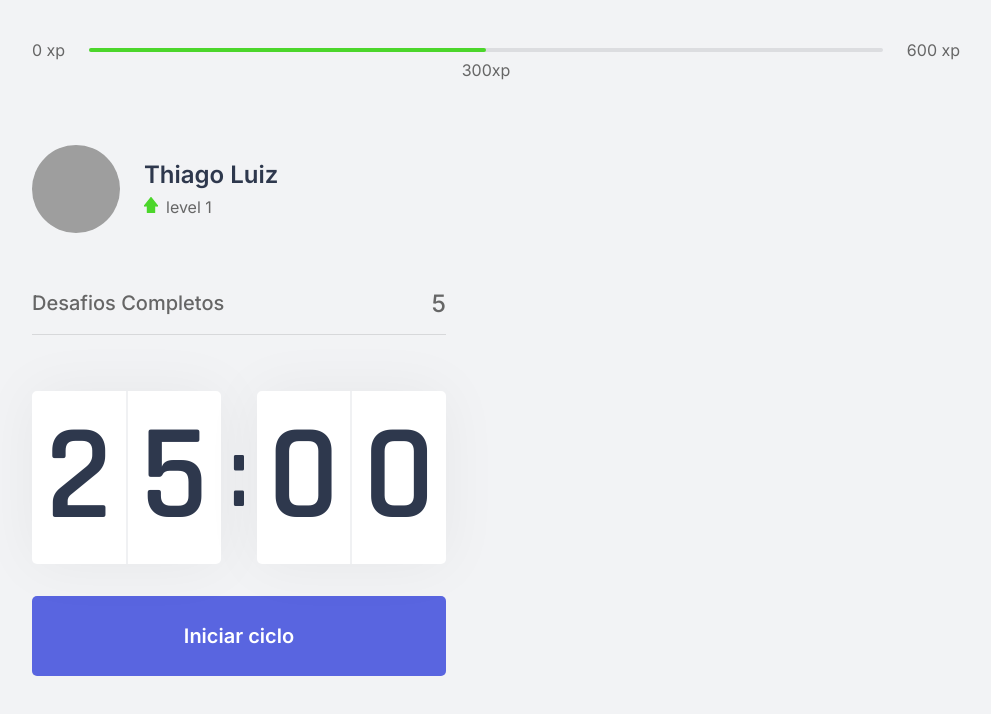
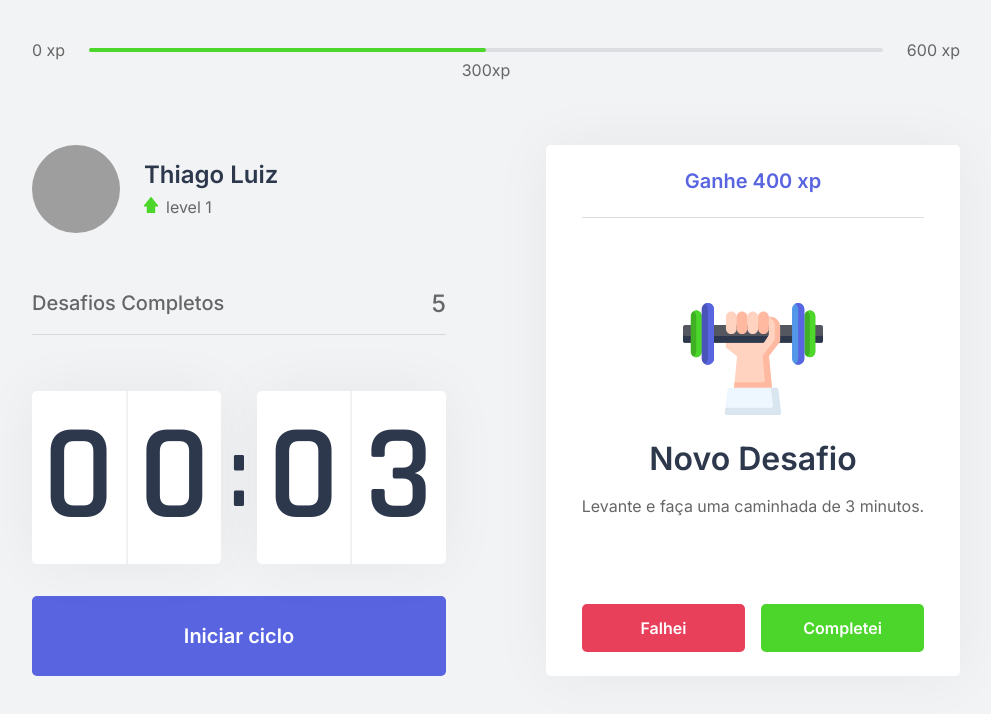
Before and after one commit to RpThiagoluiz/NLW-4---NextJs, a Next.js app: page / in a window 1280 px wide. Shown: the top 714 px of the page, without its empty margins (144-1135 px from the left). Built offline with nearby package versions, Linux system fonts and the light colour scheme; grey boxes are pictures that could not be loaded.

Commit message:
feat: hook

```diff
--- /dev/null
+++ b/src/components/ChallengeBox.tsx
@@ -0,0 +1,37 @@
+//Styles
+import styles from "../styles/components/ChallengeBox.module.css";
+
+const ChallengeBox = () => {
+  const hasActiveChallenge = true;
+  return (
+    <div className={styles.challengeBoxContainer}>
+      {hasActiveChallenge ? (
+        <div className={styles.challengeActive}>
+          <header>Ganhe 400 xp</header>
+          <main>
+            <img src="icons/body.svg" alt="" />
+            <strong>Novo Desafio</strong>
+            <p>Levante e faça uma caminhada de 3 minutos.</p>
+          </main>
+          <footer>
+            <button type="button" className={styles.challengeFailedButton}>
+              Falhei
+            </button>
+            <button type="button" className={styles.challengeSucceededButton}>
+              Completei
+            </button>
+          </footer>
+        </div>
+      ) : (
+        <div className={styles.challengNotActive}>
+          <strong>Finalize um ciclo para receber um desafio.</strong>
+          <p>
+            <img src="icons/level-up.svg" alt="Leve Up" />
+            Avance de level completando desafios
+          </p>
+        </div>
+      )}
+    </div>
+  );
+};
+export default ChallengeBox;
--- a/src/components/Countdown.tsx
+++ b/src/components/Countdown.tsx
@@ -3,11 +3,13 @@
 //Styles
 import styles from "../styles/components/Countdown.module.css";
 
+//Variavel Global para parar o setTimeout no momento do click.
 let coundownTimeout: NodeJS.Timeout;
 
 const Countdown = () => {
-  const [time, setTime] = useState(25 * 60);
+  const [time, setTime] = useState(0.05 * 60);
   const [isActive, setIsActive] = useState(false);
+  const [hasFinished, setHasFinished] = useState(false);
 
   const minutes = Math.floor(time / 60);
   const seconds = time % 60;
@@ -19,7 +21,7 @@
     setIsActive(true);
   };
 
-  const resetCoundown = () => {
+  const resetCountdown = () => {
     clearTimeout(coundownTimeout);
     setIsActive(false);
     setTime(25 * 60);
@@ -30,6 +32,9 @@
       coundownTimeout = setTimeout(() => {
         setTime(time - 1);
       }, 1000);
+    } else if (isActive && time === 0) {
+      setHasFinished(true);
+      setIsActive(false);
     }
   }, [isActive, time]);
 
@@ -46,11 +51,19 @@
           <span>{secondRight}</span>
         </div>
       </div>
+
+      {hasFinished ? (
+        <button disabled className={styles.countdownButton}>
+          Ciclo encerrado
+          <img src="icons/check.svg" alt="check" />
+        </button>
+      ) : (
+        <>
           {isActive ? (
             <button
               type="button"
               className={`${styles.countdownButton} ${styles.countdownButtonActive}`}
-          onClick={resetCoundown}
+              onClick={resetCountdown}
             >
               Abondonar ciclo
             </button>
@@ -63,6 +76,8 @@
               Iniciar ciclo
             </button>
           )}
+        </>
+      )}
     </div>
   );
 };
--- /dev/null
+++ b/src/contexts/ChallengesContext.tsx
@@ -0,0 +1,35 @@
+import { createContext, ReactNode, useState } from "react";
+
+export const ChallengesContext = createContext({});
+
+interface ChallengesProviderProps {
+  children: ReactNode;
+}
+
+export const ChallengesProvider = ({ children }: ChallengesProviderProps) => {
+  const [level, setLevel] = useState(1);
+  const [currentExperience, setCurrentExperience] = useState(0);
+  const [challengesCompleted, setChallengesCompleted] = useState(0);
+
+  const levelUp = () => {
+    setLevel(level + 1);
+  };
+
+  const startNewChallenge = () => {
+    console.log(`New Challenge`);
+  };
+
+  return (
+    <ChallengesContext.Provider
+      value={{
+        level,
+        currentExperience,
+        challengesCompleted,
+        levelUp,
+        startNewChallenge,
+      }}
+    >
+      {children}
+    </ChallengesContext.Provider>
+  );
+};
--- a/src/pages/_app.tsx
+++ b/src/pages/_app.tsx
@@ -1,8 +1,13 @@
+import { ChallengesProvider } from "../contexts/ChallengesContext";
 //Styles
 import "../styles/global.css";
 
 const MyApp = ({ Component, pageProps }) => {
-  return <Component {...pageProps} />;
+  return (
+    <ChallengesProvider>
+      <Component {...pageProps} />
+    </ChallengesProvider>
+  );
 };
 
 export default MyApp;
--- a/src/pages/index.tsx
+++ b/src/pages/index.tsx
@@ -1,9 +1,10 @@
 import CompletedChallenges from "../components/CompletedChallenges";
+import Head from "next/head";
+
+import ChallengeBox from "../components/ChallengeBox";
 import Countdown from "../components/Countdown";
 import ExperienceBar from "../components/ExperienceBar";
 import Profile from "../components/Profile";
-
-import Head from "next/head";
 
 //Styles
 import styles from "../styles/pages/Home.module.css";
@@ -20,7 +21,9 @@
         <CompletedChallenges />
         <Countdown />
       </div>
-      <div></div>
+      <div>
+        <ChallengeBox />
+      </div>
     </section>
   </div>
 );
--- /dev/null
+++ b/src/styles/components/ChallengeBox.module.css
@@ -0,0 +1,115 @@
+.challengeBoxContainer {
+  height: 100%;
+
+  display: flex;
+  flex-direction: column;
+  align-items: center;
+  justify-content: center;
+
+  background: var(--white);
+  border-radius: 5px;
+  box-shadow: 0 0 60px rgba(0, 0, 0, 0.05);
+
+  padding: 1.5rem 2rem;
+
+  text-align: center;
+}
+
+.challengNotActive {
+  display: flex;
+  flex-direction: column;
+  align-items: center;
+}
+
+.challengNotActive strong {
+  font-size: 1.5rem;
+  font-weight: 500;
+  line-height: 1.4;
+}
+
+.challengNotActive p {
+  display: flex;
+  flex-direction: column;
+  align-items: center;
+  justify-content: center;
+
+  line-height: 1.4;
+  max-width: 70%;
+  margin-top: 3rem;
+}
+
+.challengNotActive p img {
+  margin-bottom: 1rem;
+}
+
+.challengeActive {
+  height: 100%;
+
+  display: flex;
+  flex-direction: column;
+}
+
+.challengeActive header {
+  color: var(--blue);
+
+  font-weight: 600;
+  font-size: 1.25rem;
+  padding: 0 2rem 1.5rem;
+  border-bottom: 1px solid var(--gray-line);
+}
+
+.challengeActive main {
+  flex: 1;
+
+  display: flex;
+  flex-direction: column;
+  align-items: center;
+  justify-content: center;
+}
+
+.challengeActive main strong {
+  font-size: 2rem;
+  font-weight: 600;
+  color: var(--title);
+  margin: 1.5rem 0 1rem;
+}
+
+.challengeActive main p {
+  line-height: 1.5;
+}
+
+.challengeActive footer {
+  display: grid;
+  grid-template-columns: 1fr 1fr;
+  gap: 1rem;
+}
+
+.challengeActive footer button {
+  height: 3rem;
+
+  display: flex;
+  align-items: center;
+  justify-content: center;
+
+  border: 0;
+  border-radius: 5px;
+
+  color: var(--white);
+
+  font-size: 1rem;
+  font-weight: 600;
+
+  transition: filter 0.2s linear;
+}
+
+.challengeActive footer button.challengeFailedButton {
+  background: var(--red);
+}
+
+.challengeActive footer button.challengeSucceededButton {
+  background: var(--green);
+}
+
+.challengeActive footer button:hover {
+  filter: brightness(0.9);
+}
--- a/src/styles/components/Countdown.module.css
+++ b/src/styles/components/Countdown.module.css
@@ -61,7 +61,8 @@
   transition: background-color 0.2s;
 }
 
-.countdownButton:hover {
+/*Se ele nao estiver disable!*/
+.countdownButton:not(:disabled):hover {
   background-color: var(--blue-dark);
 }
 
@@ -70,7 +71,21 @@
   color: var(--title);
 }
 
-.countdownButtonActive:hover {
+.countdownButtonActive:not(:disabled):hover {
   background: var(--red);
   color: var(--white);
 }
+
+.countdownButton:disabled {
+  background: var(--white);
+  color: var(--text);
+
+  border-bottom: 3px solid var(--green);
+  cursor: not-allowed;
+}
+
+.countdownButton:disabled img {
+  width: 1.25rem;
+  height: 1.25rem;
+  margin-left: 0.5rem;
+}
```
Also changed, not shown: public/icons/check.svg (added). Lines whose indentation alone changed are shown as unchanged.
